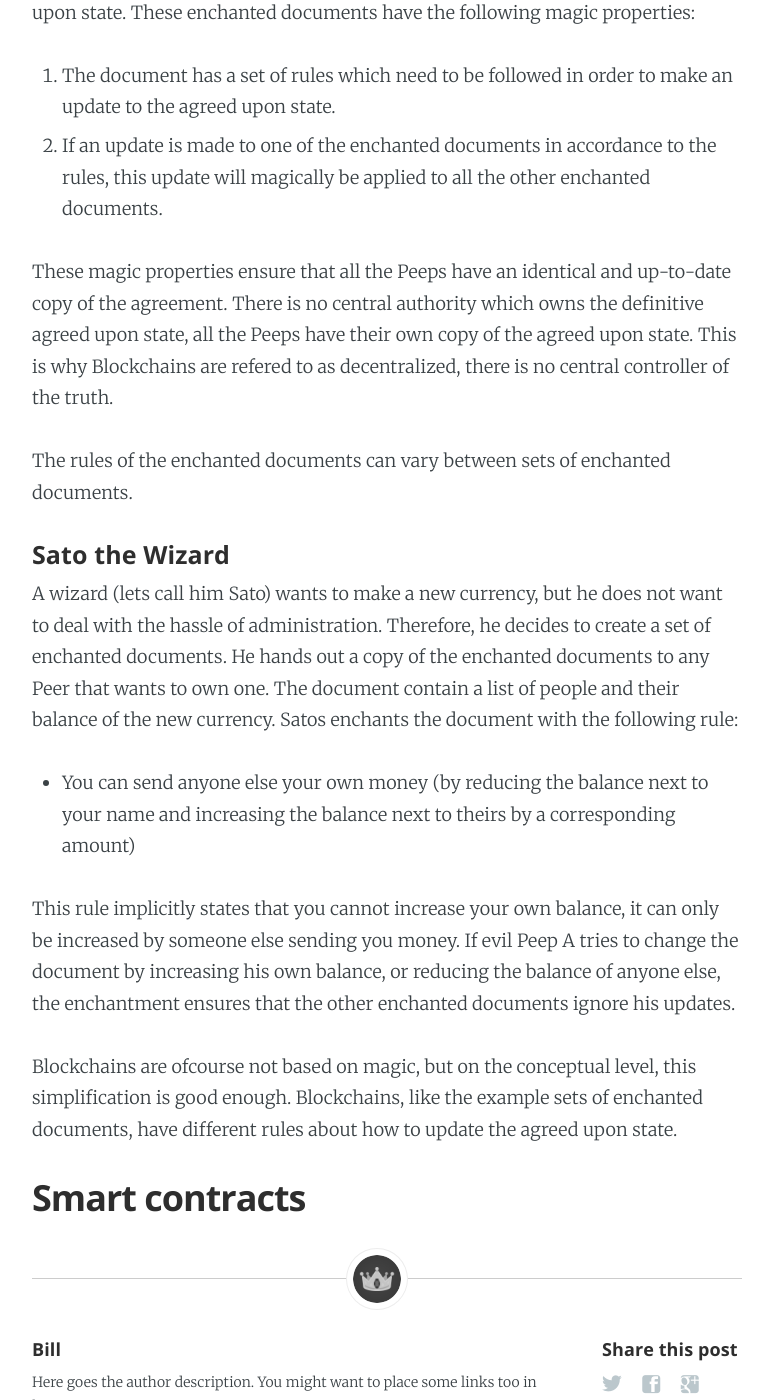
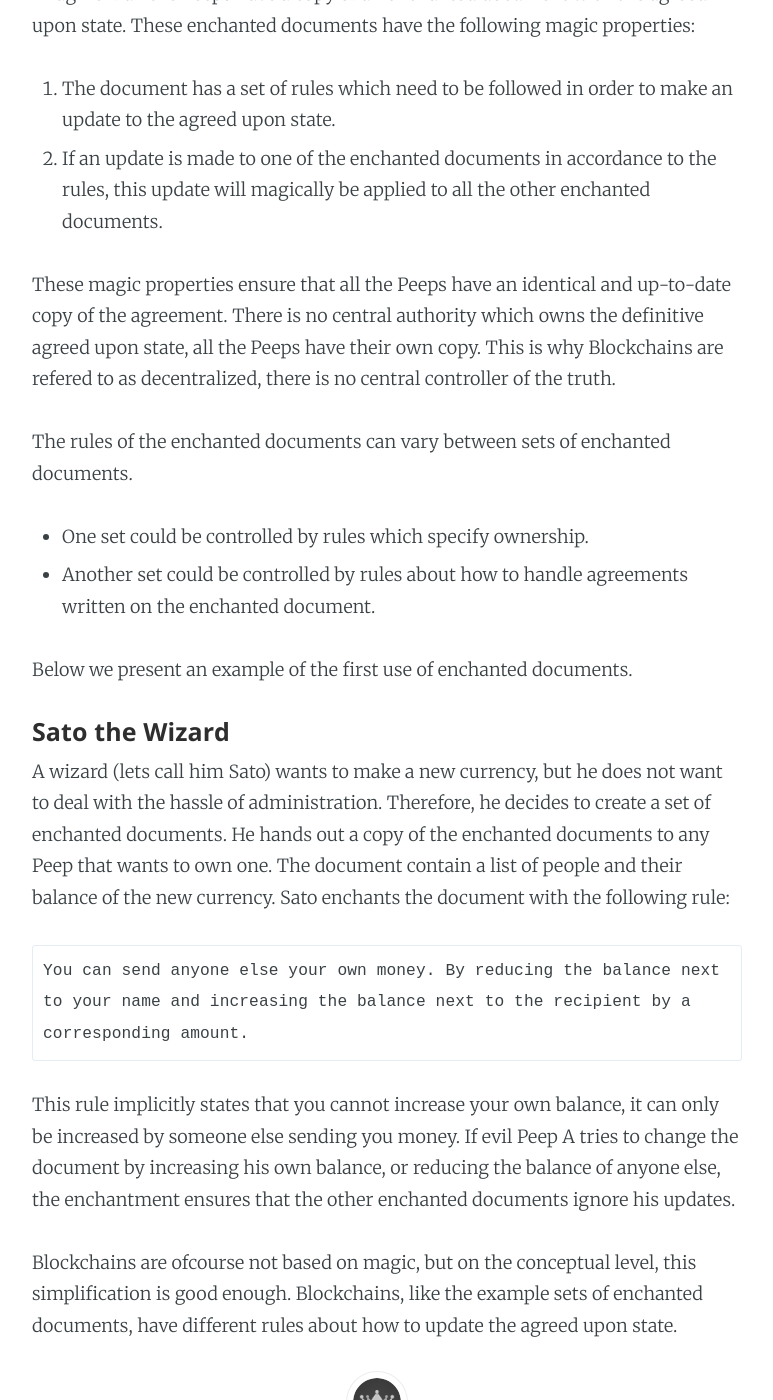
Before and after one commit to wrode/Blog, a Jekyll site: the page built from _posts/2016-05-29-Blockchain.md, in a window 1280 px wide and 1400 px high, scrolled down 6038 px. Shown: the whole window, without its empty margins (253-1026 px from the left). Built offline with Jekyll 4.4.1, drawn with Linux system fonts in a browser that asks for light colours; some of the changed text lies outside the part shown.

Commit message:
update blockchain post

```diff
--- a/_posts/2016-05-29-Blockchain.md
+++ b/_posts/2016-05-29-Blockchain.md
@@ -8,15 +8,13 @@ draft: true
 
 <!--Dear reader of the HTML document, I use html notes while i work to jot down any thoughts i get while writing - i´ve decided not to delete these after writing as they are hidden for most readers, and may be of interest for someone who is actually willing to look at the html -->
 
-    A Blockchain is a decentralized database, updated through transactions based on a predefined protocol.
+    A Blockchain is a decentralized state, updated through transactions based on a predefined protocol.
 
 There, now you know that. The problem is, if you are like most people this sentence wasn´t very helpful.
 
 In some circles, Blockchain is so hot right now, it´s the talk of the town. But even though there is a lot of discussion about Blockchain technology, few people actually understand what this thing is. Or more importantly - what it can become.
 
-Most explanations of blockchain are full of IT jargon. So unless you know IT, the explanations don´t really help. In this post I try to explain blockchain without the IT part, and why it is such a big deal.
-
-<!-- But first I will go on a little tangent, bear with me-->
+Most explanations of blockchain are full of IT jargon. So unless you know IT, the explanations don´t really help. In this post I try to explain blockchain without the IT part, and why it is such a big deal. First however, I will go on what seems like a tangent - bear with me.
 
 ### Agreement
 
@@ -24,7 +22,7 @@ Agreement is nice. Whether its agreeing about the best football team, what chees
 
 ![Cheese tastes good]({{ site.url }}/assets/images/CheeseTastesGood.jpg)
 
-    more than one agreement here
+*More than one agreement here*
 
 Different types of agreement have varying degrees of societal consequence. Some subjects are unimportant to reach an agreement about. As an example, it is not very important that you agree with your friend about the best tasting cheese. In this case, you can agree to disagree, and go off eating the cheese that you prefer. Other things are a little more important, say that you are a couple that can only afford to buy one type of cheese. If you don´t agree about what cheese to buy, hard feelings and arguments may pursue. But for society as a whole, agreement here is still not very important. On the other end of the scale there are things which are really important for a society as a whole to agree about in order to function. <!--Dont like the last sentence here-->One such thing is agreeing about language and the meaning of words.
 
@@ -80,7 +78,7 @@ Blockchain technology is essentially just a new way to reach agreement about the
 
 <!--Should i emphasize the importance of the word state?-->
 
-Instead of the central authority owning a single document that captures the agreed upon state, everyone who wants to document the agreed upon state is allowed to do so. Let us call the people who wants to take part in documenting the state **Peeps**.
+Instead of the central authority owning a single document that captures the agreed upon state, everyone who wants to document the agreed upon state is allowed to do so <!--for public blockchains-->. Let us call the people who wants to take part in documenting the state **Peeps**.
 
 <!--
     Should have an image of a large amount of people here, with some of them with their hands up in the air. An an arrow signaling that these are the peeps
@@ -105,17 +103,25 @@ Imagine if all the Peeps have a copy of an enchanted document with the agreed up
 1. The document has a set of rules which need to be followed in order to make an update to the agreed upon state.
 2. If an update is made to one of the enchanted documents in accordance to the rules, this update will magically be applied to all the other enchanted documents.
 
-These magic properties ensure that all the Peeps have an identical and up-to-date copy of the agreement. There is no central authority which owns the definitive agreed upon state, all the Peeps have their own copy of the agreed upon state. This is why Blockchains are refered to as decentralized, there is no central controller of the truth.
+These magic properties ensure that all the Peeps have an identical and up-to-date copy of the agreement. There is no central authority which owns the definitive agreed upon state, all the Peeps have their own copy. This is why Blockchains are refered to as decentralized, there is no central controller of the truth.
 
-<!--illustration showing documents being updated based on one enchanted document being updated-->
+<!--illustration showing documents being updated based on one enchanted document being updated
+
+Should mention that each seperate blockchain needs a way to incentivise the peers to take part in the network. !!Value token.
+-->
 
 The rules of the enchanted documents can vary between sets of enchanted documents.
 
+- One set could be controlled by rules which specify ownership.
+- Another set could be controlled by rules about how to handle agreements written on the enchanted document.
+
+Below we present an example of the first use of enchanted documents.
+
 #### Sato the Wizard
 
-A wizard (lets call him Sato) wants to make a new currency, but he does not want to deal with the hassle of administration. Therefore, he decides to create a set of enchanted documents. He hands out a copy of the enchanted documents to any Peer that wants to own one. The document contain a list of people and their balance of the new currency. Satos enchants the document with the following rule:
+A wizard (lets call him Sato) wants to make a new currency, but he does not want to deal with the hassle of administration. Therefore, he decides to create a set of enchanted documents. He hands out a copy of the enchanted documents to any Peep that wants to own one. The document contain a list of people and their balance of the new currency. Sato enchants the document with the following rule:
 
-- You can send anyone else your own money (by reducing the balance next to your name and increasing the balance next to theirs by a corresponding amount)
+    You can send anyone else your own money. By reducing the balance next to your name and increasing the balance next to the recipient by a corresponding amount.
 
 This rule implicitly states that you cannot increase your own balance, it can only be increased by someone else sending you money. If evil Peep A tries to change the document by increasing his own balance, or reducing the balance of anyone else, the enchantment ensures that the other enchanted documents ignore his updates.
 
@@ -123,7 +129,16 @@ Blockchains are ofcourse not based on magic, but on the conceptual level, this s
 
 <!-- could mention that the agreed upon state is done at a block at a time-->
 
-## Smart contracts
+
+
+<!--Should mention that bitcoin is similar to the above example, it only has value. People do not really need to believe that bitcoin has value, as long as someone believes that other people believe that bitcoin has value thats enough.
+"just like indian/chineese traders originally didnt see the value of gold, they saw that europeans saw that this had value."
+
+What do you need to trust? The network, or for ethereum the network and the smart contracts.
+
+Important to note that the document is just an agreement on paper. Consequences in the real world need to be enforced. On chain consequences are different.
+-->
+
 
 
 <!--
```
